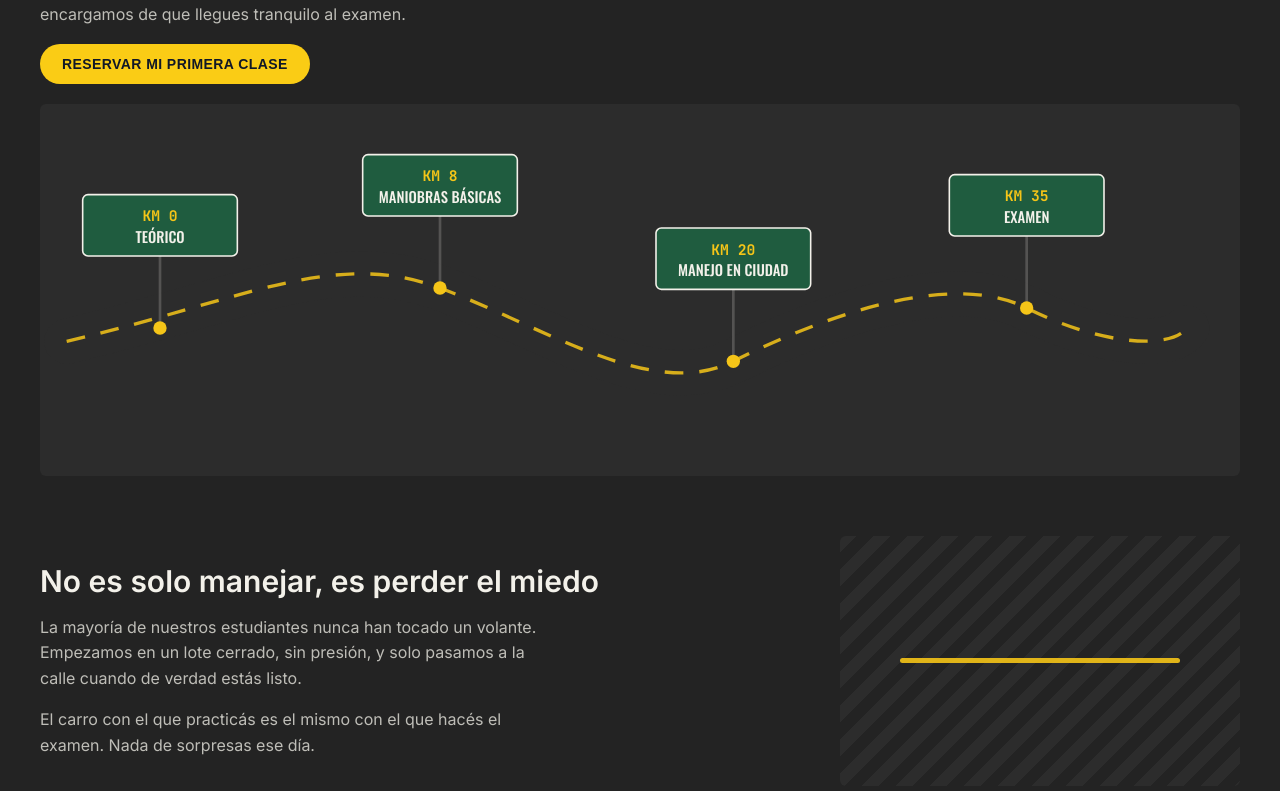
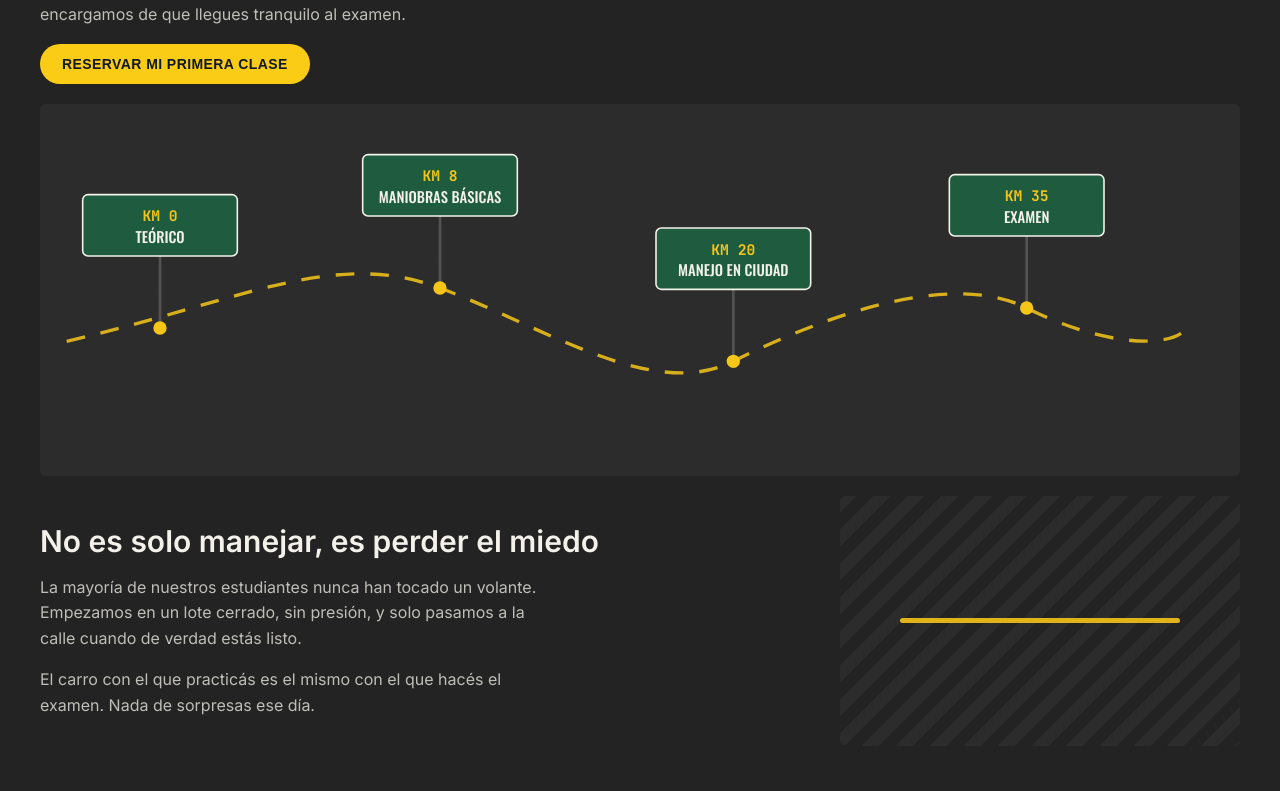
Before and after one commit to luisbr55/clases-de-manejo, a React (Vite) app: page / in a window 1280 px wide. Shown: the part 277-1068 px from the top of the page. Built offline with nearby package versions, Linux system fonts and the light colour scheme.

Commit message:
Agregando nuevas secciones

```diff
--- /dev/null
+++ b/src/fleet.jsx
@@ -0,0 +1,5 @@
+export default function Fleet() {
+    return (
+        <></>
+    )
+}
--- /dev/null
+++ b/src/packs.jsx
@@ -0,0 +1,5 @@
+export default function Packs() {
+    return(
+        <></>
+    )
+}
--- a/src/styles/App.css
+++ b/src/styles/App.css
@@ -80,8 +80,7 @@
   display: flex;
   flex-direction: row;
   align-items: center;
-  gap: 32px;
-  padding: 40px 0;
+
 }
 
 .final-texto {
```
